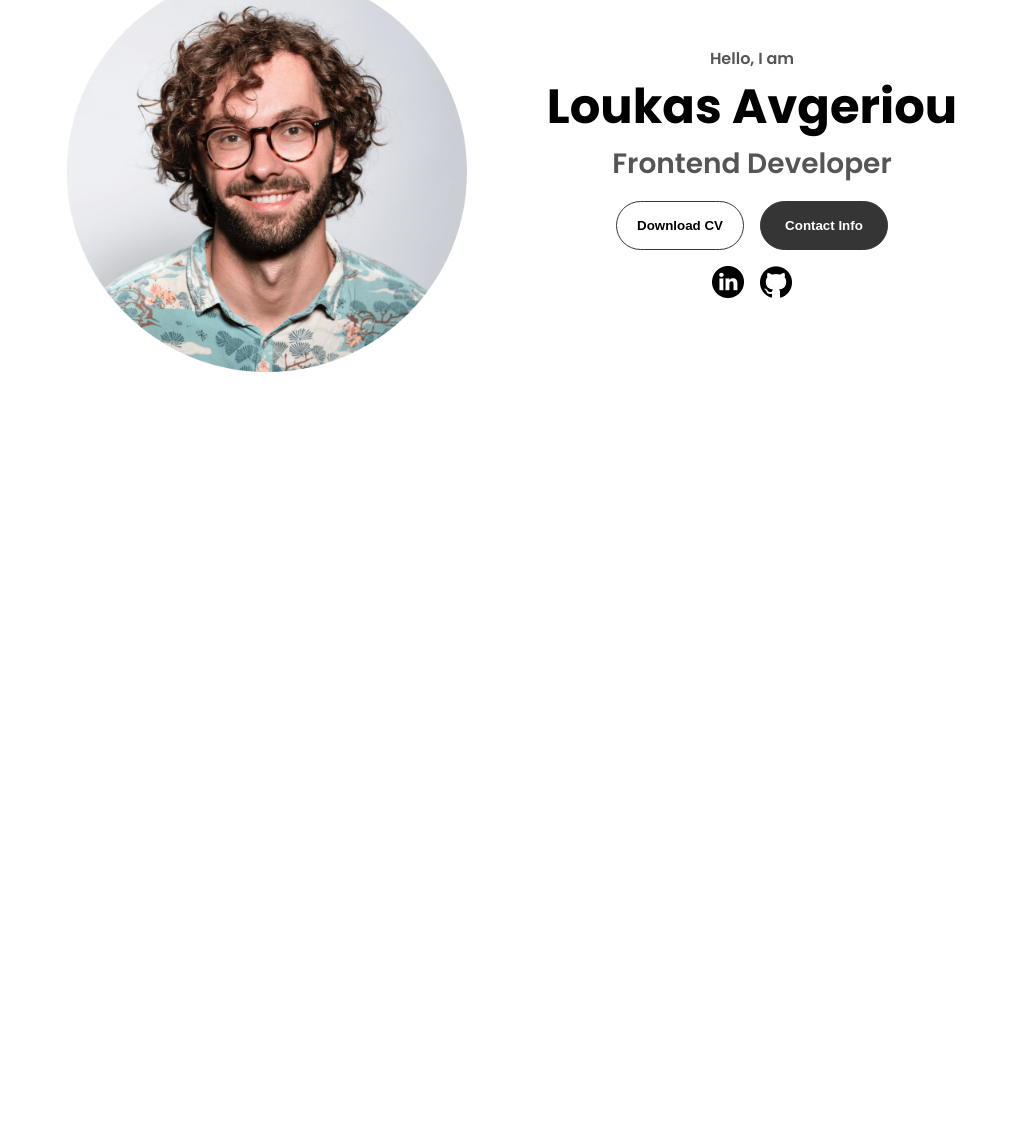
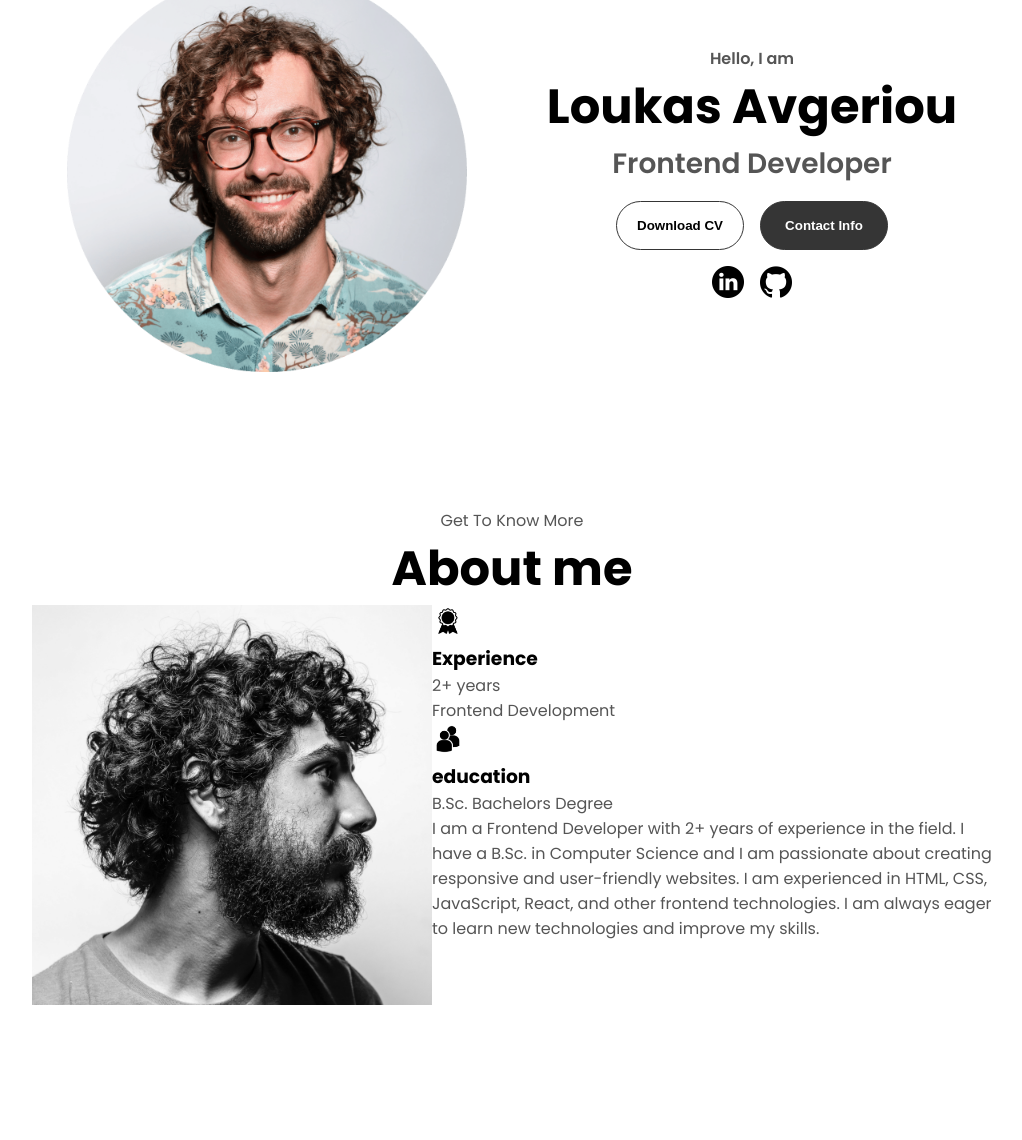
Before and after one commit to LoukasAvgeriou/html-css-js-portfolio, a plain HTML site: page index.html in a window 1280 px wide. Shown: the part 300-1440 px from the top of the page, without its empty margins (128-1150 px from the left). Before the commit the page ends 800 px from the top, so only its background shows below. Drawn offline with Linux system fonts and the light colour scheme.

Commit message:
Made most of the about me page

```diff
--- a/index.html
+++ b/index.html
@@ -64,6 +64,39 @@
         </div>
     </section>
 
+    <section id="about">
+        <p class="section__text__p1">Get To Know More</p>
+        <h1 class="title">About me</h1>
+        <div class="section-container">
+            <div class="section__pic-container">
+                <img src="./assets/about-pic.png" alt="Profile picture" class="about-pic">
+            </div>
+            <div class="about-details-container">
+                <div class="about-containers">
+                    <div class="details-container">
+                        <img src="./assets/experience.png" alt="experience icon" class="icon">
+                        <h3>Experience</h3>
+                        <p>2+ years <br />Frontend Development</p>
+                    </div>
+                    <div class="details-container">
+                        <img src="./assets/education.png" alt="education icon" class="icon">
+                        <h3>education</h3>
+                        <p>B.Sc. Bachelors Degree</p>
+                    </div>
+                </div>
+                <div class="text-container">
+                    <p>
+                        I am a Frontend Developer with 2+ years of experience in the field. I have a B.Sc. in Computer
+                        Science and I am passionate about creating responsive and user-friendly websites. I am
+                        experienced in HTML, CSS, JavaScript, React, and other frontend technologies. I am always eager
+                        to learn new technologies and improve my skills.
+                    </p>
+                </div>
+            </div>
+        </div>
+        <img src="./assets/arrow.png" alt="arrow icon" class="icon-arrow">
+    </section>
+
     <script src="script.js"></script>
 </body>
 
```
